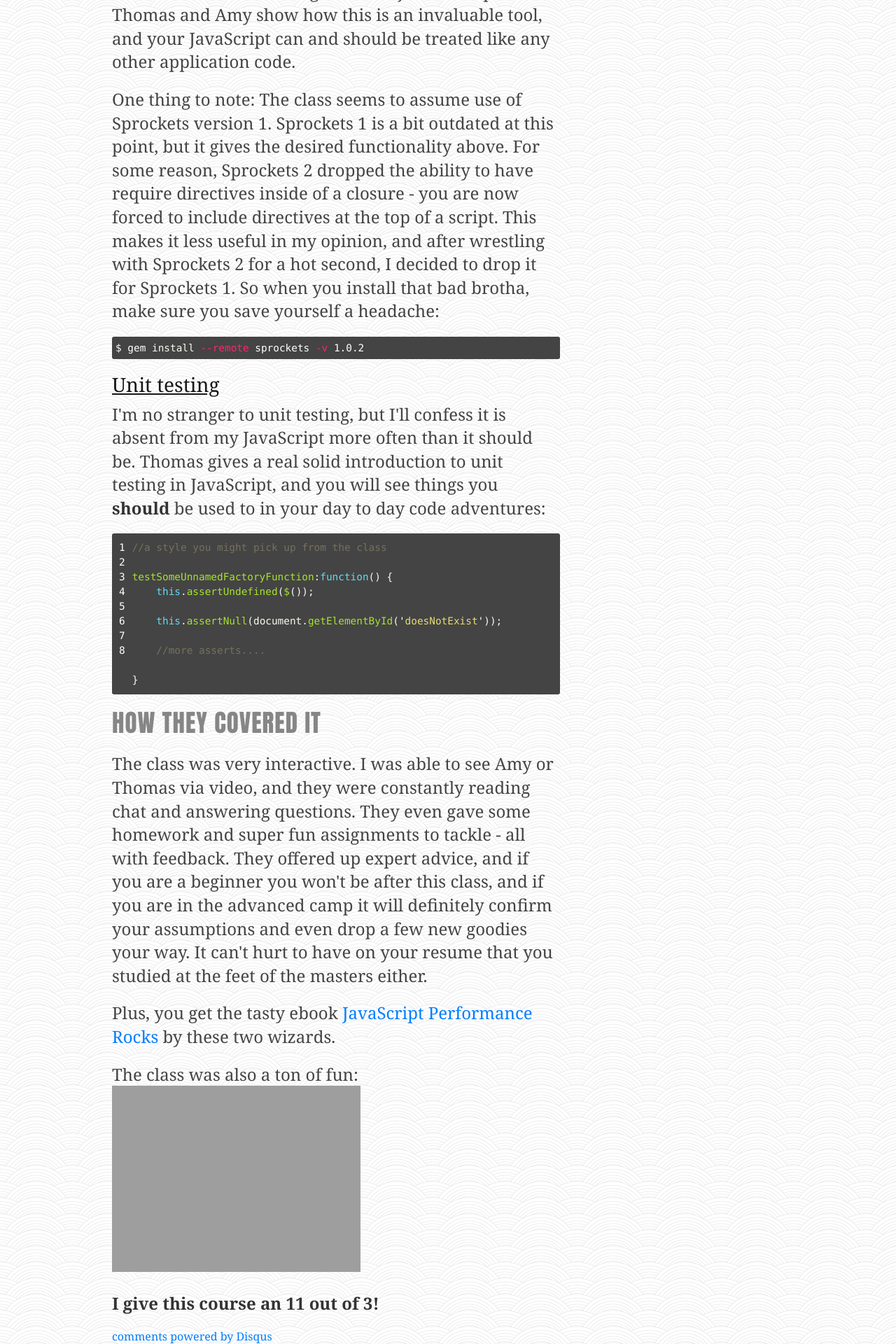
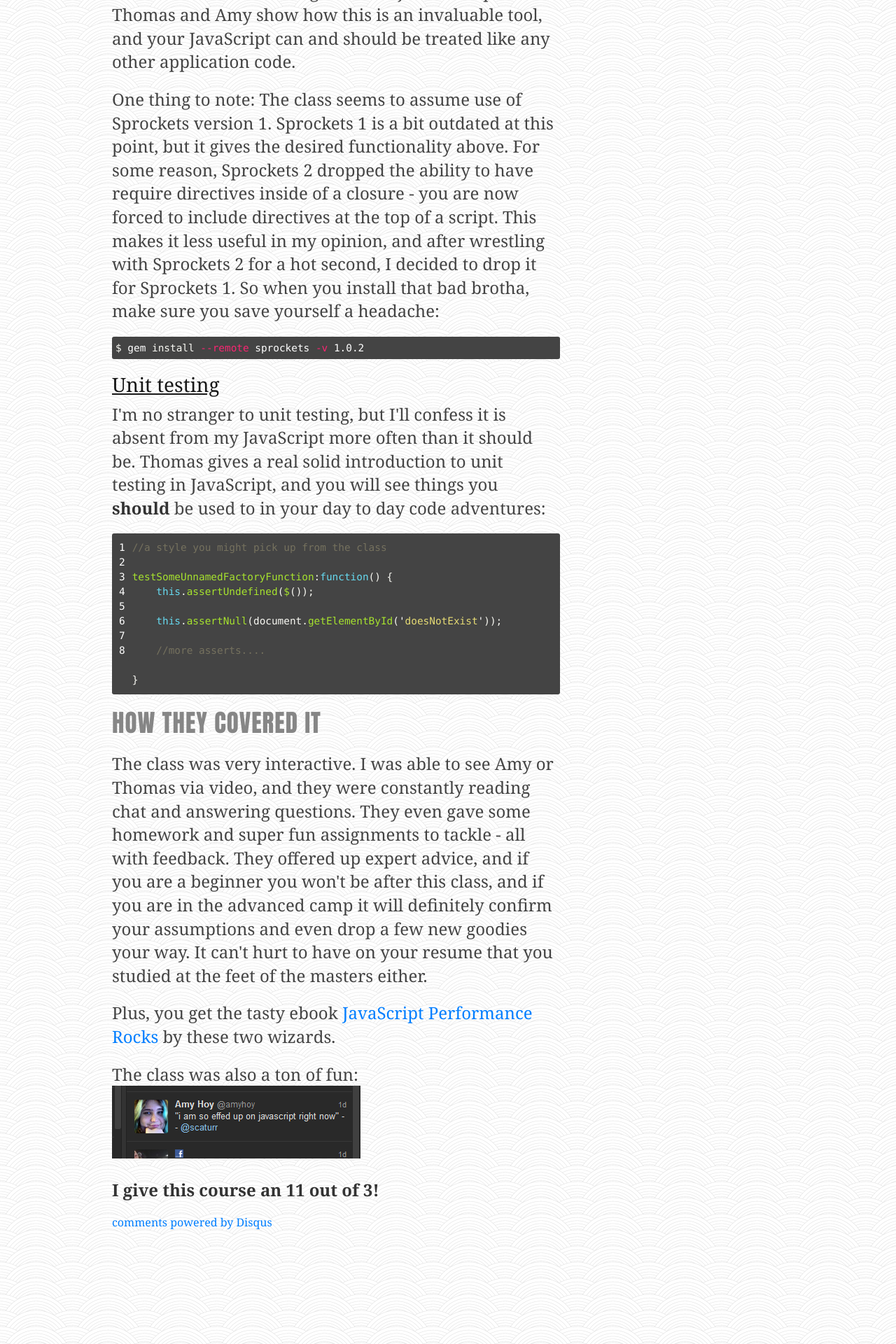
Before and after one commit to brianium/old-site, a Jekyll site: the page built from _posts/2012-03-10-javascript-masterclass-review.html, in a window 1280 px wide. Shown: the part 3122-5042 px from the top of the page at 70% size. Built offline with Jekyll 4.4.1, drawn with Linux system fonts in a browser that asks for light colours; comment, search, counter and statistics services are not loaded.

Commit message:
update masterclass image and feeds

```diff
--- a/_posts/2012-03-10-javascript-masterclass-review.html
+++ b/_posts/2012-03-10-javascript-masterclass-review.html
@@ -123,7 +123,7 @@ testSomeUnnamedFactoryFunction:function() {
 
 <p>
   The class was also a ton of fun:<br>
-  <img src="http://www.brianscaturro.com/wp-content/uploads/2012/03/Screenshot_8.png" alt="" title="Screenshot_8" width="355" height="104" class="size-full wp-image-1547" /><br>
+  <img src="/images/twitter-amy.png" alt="" title="Screenshot_8" width="355" height="104" class="size-full wp-image-1547" /><br>
 </p>
 
 <p>
```
Also changed, not shown: images/twitter-amy.png (added), 2 other files.
